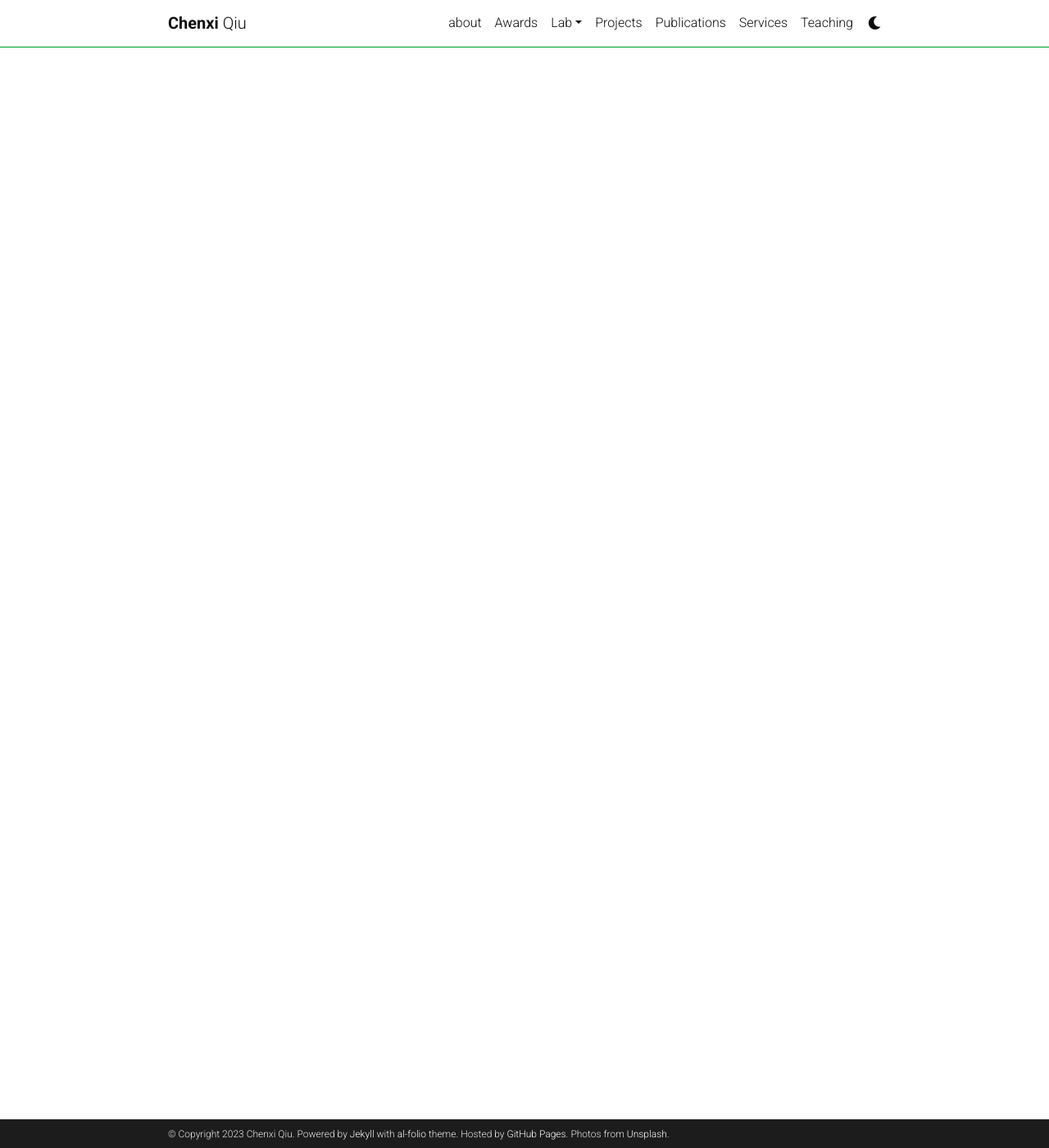
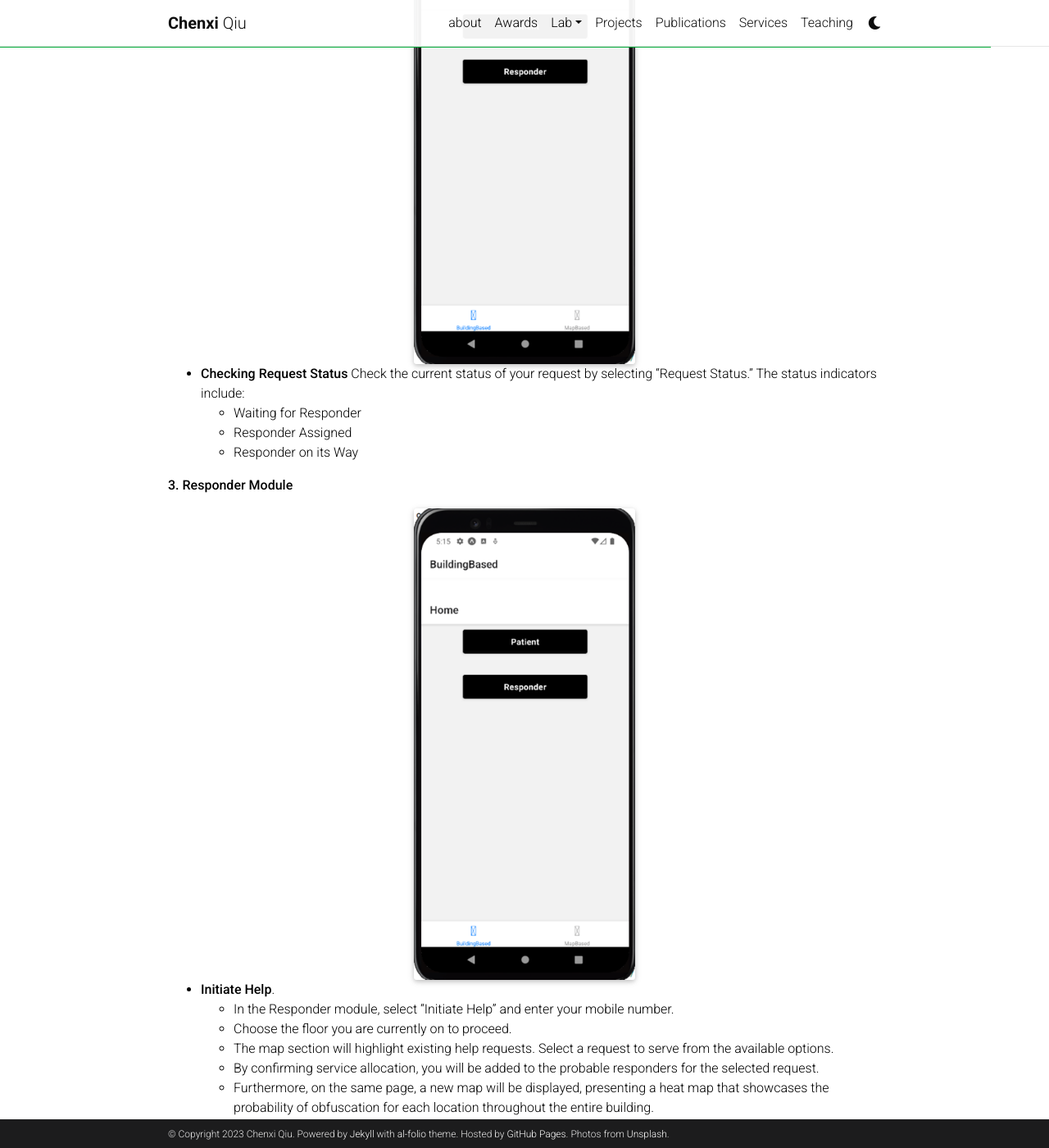
Before and after one commit to chenxiunt/chenxiunt.github.io, a Jekyll site: the page built from _projects/SpatialAgent.markdown, in a window 1280 px wide and 1400 px high, scrolled down 3502 px. Shown: the whole window at 82% size. Built offline with Jekyll 4.4.1, drawn with Linux system fonts in a browser that asks for light colours; comment, search, counter and statistics services are not loaded; a style sheet for code colours, icons or effects is not loaded; some of the changed text lies outside the part shown.

Commit message:
Update SpatialAgent.markdown

```diff
--- a/_projects/SpatialAgent.markdown
+++ b/_projects/SpatialAgent.markdown
@@ -52,6 +52,40 @@ The purpose of this manual is to guide users through the functionality and opera
 * **Accessing the Homepage.** Upon launching the app, you will be directed to the homepage. The homepage offers access to the Patient and Responder modules.
 * **Selecting the User Module** Choose the appropriate user module based on your role - Patient or Responder.
 
+**2. Patient Module**
+<div class="row justify-content-md-center">
+    <div class="col-sm-4">
+        <img class="img-fluid rounded z-depth-1" src="{{ '/assets/img/projects/SpatialAgent/1Homepage.png' | relative_url }}" alt="" title="Homepage"/>
+    </div>
+</div>
+
+* **Requesting Help** In the Patient module, select "Request Help" to initiate a help request. Add floor details to accurately pinpoint your location. After providing the floor details, tap on "Submit" to initiate the help request, which will be saved in the database.
+<div class="row justify-content-md-center">
+    <div class="col-sm-4">
+        <img class="img-fluid rounded z-depth-1" src="{{ '/assets/img/projects/SpatialAgent/1Homepage.png' | relative_url }}" alt="" title="Homepage"/>
+    </div>
+</div>
+
+* **Checking Request Status** Check the current status of your request by selecting "Request Status." The status indicators include:
+    * Waiting for Responder
+    * Responder Assigned
+    * Responder on its Way
+
+**3. Responder Module**
+<div class="row justify-content-md-center">
+    <div class="col-sm-4">
+        <img class="img-fluid rounded z-depth-1" src="{{ '/assets/img/projects/SpatialAgent/1Homepage.png' | relative_url }}" alt="" title="Homepage"/>
+    </div>
+</div>
+
+* **Initiate Help**.
+    * In the Responder module, select "Initiate Help" and enter your mobile number.
+    * Choose the floor you are currently on to proceed.
+    * The map section will highlight existing help requests. Select a request to serve from the available options.
+    * By confirming service allocation, you will be added to the probable responders for the selected request.
+    * Furthermore, on the same page, a new map will be displayed, presenting a heat map that showcases the probability of obfuscation for each location throughout the entire building.
+
+
 
 ## Conclusion
 This project presents a comprehensive and privacy-conscious emergency response system, leveraging innovative technologies such as React Native, Python Flask, MATLAB, Google Maps API, and MongoDB. The proposed architecture ensures user privacy while providing effective assistance to those in need. In the following sections, we will delve deeper into each component and highlight their individual contributions to the project's success.
```
